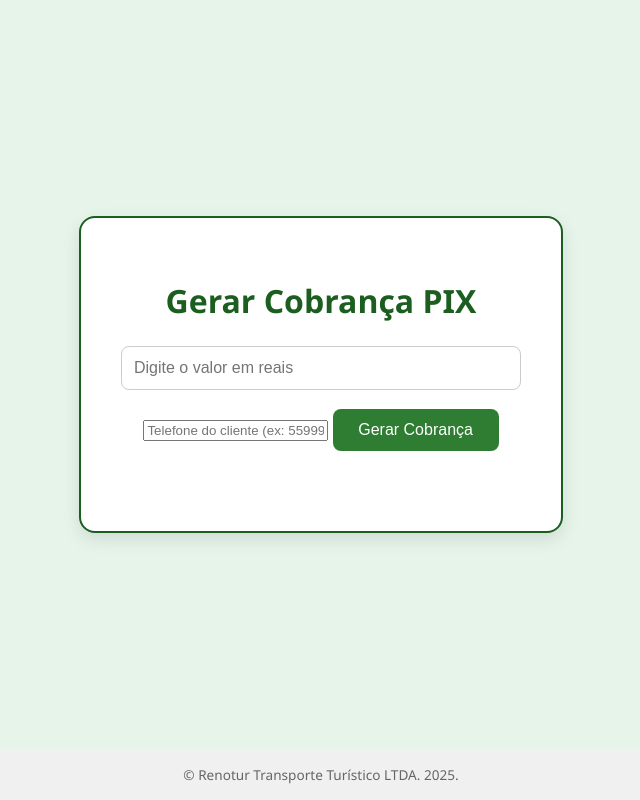
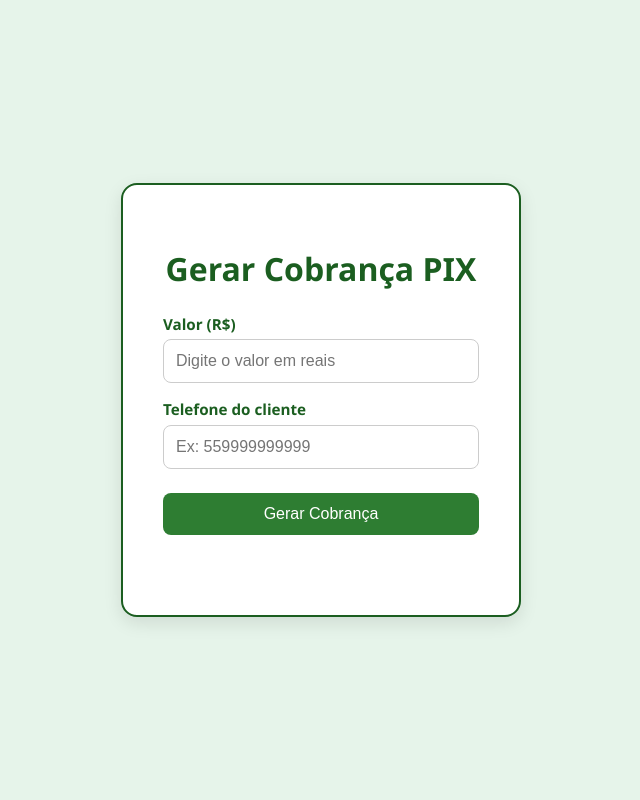
Before and after one commit to Ericson006/API-SICOOB-RENOTUR, a Python web app: template templates/gerador_pix.html in a window 1280 px wide. Shown: the whole page, without its empty margins (319-959 px from the left). Run offline with Jinja, Linux system fonts and the light colour scheme; the template is opened without the code that fills it, so the values that code supplies are empty.

Commit message:
Update gerador_pix.html

```diff
--- a/templates/gerador_pix.html
+++ b/templates/gerador_pix.html
@@ -41,6 +41,7 @@
       width: 100%;
       max-width: 400px;
       border: 2px solid var(--verde-escuro);
+      box-sizing: border-box;
     }
 
     h1 {
@@ -48,14 +49,36 @@
       margin-bottom: 1.5rem;
     }
 
-    input[type="number"] {
+    /* Container para cada input com label */
+    .input-group {
+      margin-bottom: 1rem;
+      text-align: left;
+    }
+
+    label {
+      display: block;
+      margin-bottom: 0.35rem;
+      font-weight: 600;
+      color: var(--verde-escuro);
+      font-size: 0.95rem;
+    }
+
+    input[type="number"],
+    input[type="tel"] {
       width: 100%;
       padding: 0.75rem;
       font-size: 1rem;
-      margin-bottom: 1.2rem;
       border: 1px solid #ccc;
       border-radius: 8px;
       box-sizing: border-box;
+      transition: border-color 0.3s;
+    }
+
+    input[type="number"]:focus,
+    input[type="tel"]:focus {
+      border-color: var(--verde);
+      outline: none;
+      box-shadow: 0 0 4px var(--verde);
     }
 
     button {
@@ -67,6 +90,8 @@
       font-size: 1rem;
       cursor: pointer;
       transition: background 0.3s;
+      width: 100%;
+      margin-top: 0.5rem;
     }
 
     button:hover {
@@ -79,7 +104,7 @@
       font-weight: 500;
     }
 
-    /* Nova caixa para o link PIX */
+    /* Caixa para o link PIX */
     .link-box {
       margin-top: 1rem;
       padding: 0.75rem 1rem;
@@ -112,18 +137,23 @@
   <div class="container">
     <div class="card">
       <h1>Gerar Cobrança PIX</h1>
-      <input id="valor" type="number" placeholder="Digite o valor em reais" min="0.01" step="0.01" />
-      <input id="telefone" type="tel" placeholder="Telefone do cliente (ex: 559999999999)" pattern="\d{10,13}" />
+
+      <div class="input-group">
+        <label for="valor">Valor (R$)</label>
+        <input id="valor" type="number" placeholder="Digite o valor em reais" min="0.01" step="0.01" />
+      </div>
+
+      <div class="input-group">
+        <label for="telefone">Telefone do cliente</label>
+        <input id="telefone" type="tel" placeholder="Ex: 559999999999" pattern="\d{10,13}" />
+      </div>
+
       <button id="btnGerar">Gerar Cobrança</button>
+
       <div id="status"></div>
       <div id="linkPIX" class="link-box" style="display:none;"></div>
     </div>
   </div>
-
-  <footer>
-    © Renotur Transporte Turístico LTDA. 2025.
-  </footer>
-
   <script>
 const btn = document.getElementById('btnGerar'),
       st = document.getElementById('status'),
```
